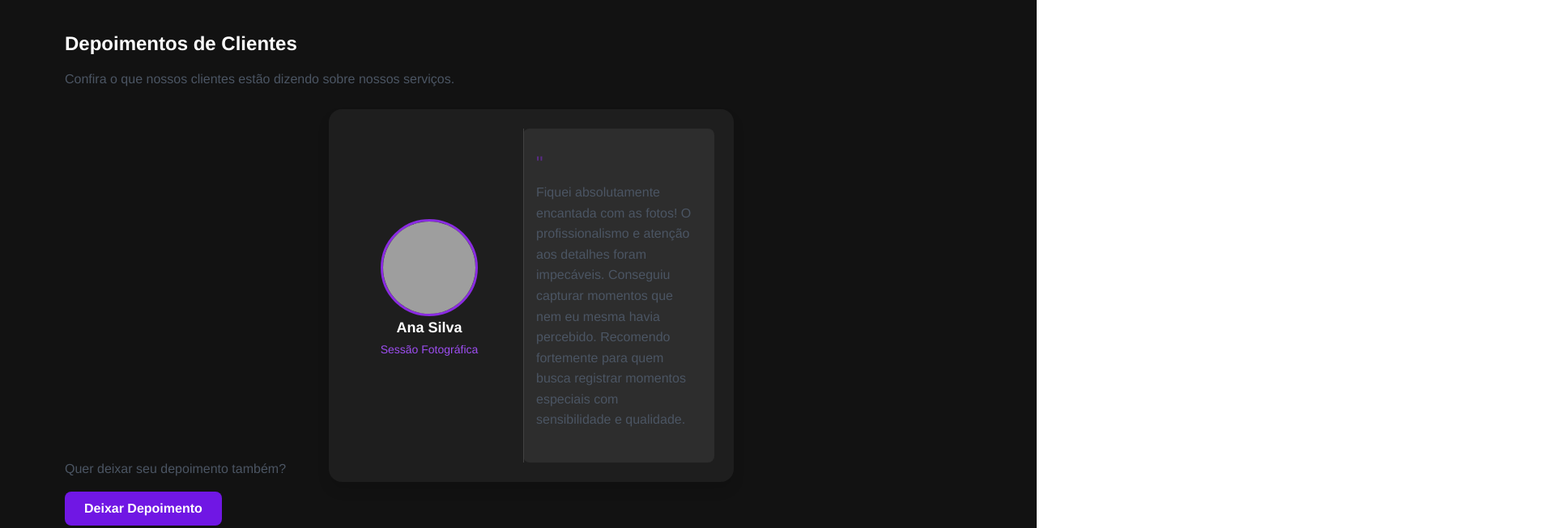
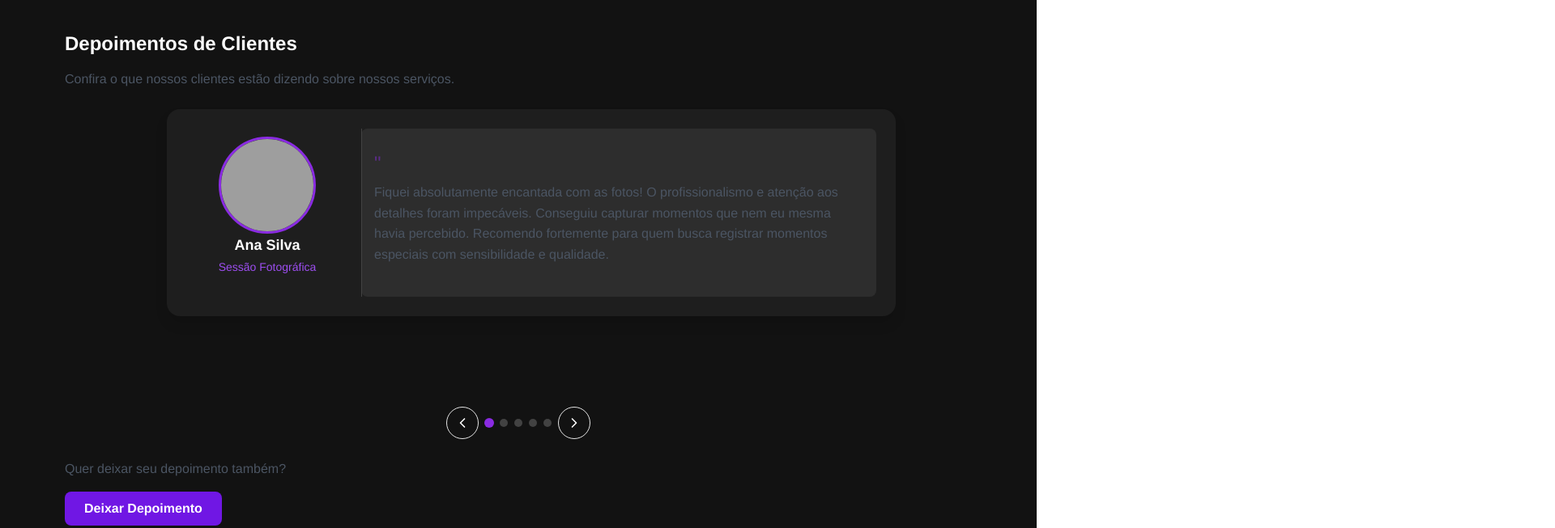
Before and after one commit to Kayo-Fellipe/site, a plain HTML site: page index.html in a window 1280 px wide. Shown: the part 2460-3113 px from the top of the page at 81% size, 1920 px wide, since content can reach past the window. Drawn offline with Linux system fonts and the light colour scheme; grey boxes are pictures that could not be loaded.

Commit message:
Meus site

```diff
--- a/css/responsive.css
+++ b/css/responsive.css
@@ -312,7 +312,7 @@
 .testimonial-carousel {
   position: relative;
   margin: var(--space-4) 0;
-  max-width: 500px; /* limitar largura máxima para não esticar demais */
+  max-width: 900px; /* limitar largura máxima para não esticar demais */
   margin-left: auto;
   margin-right: auto;
   padding: 0 1rem; /* espaçamento lateral para telas pequenas */
```
